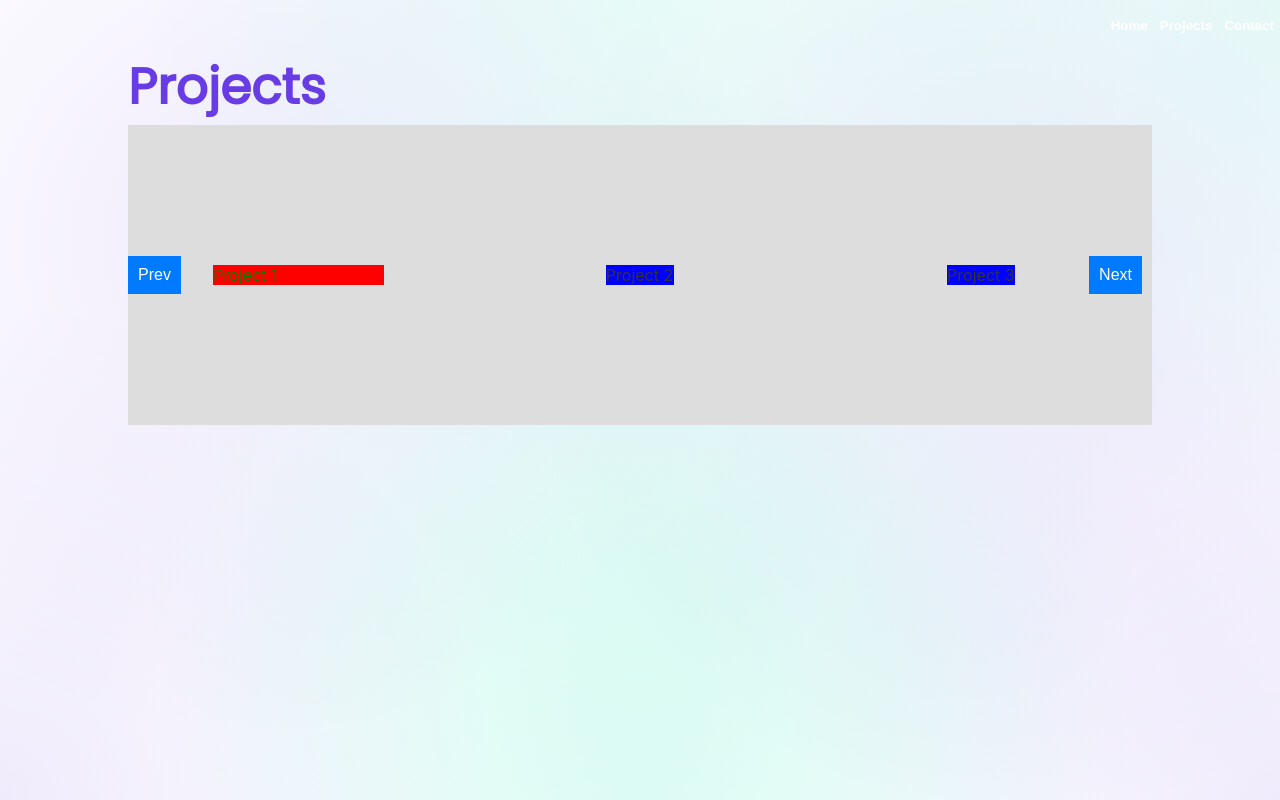
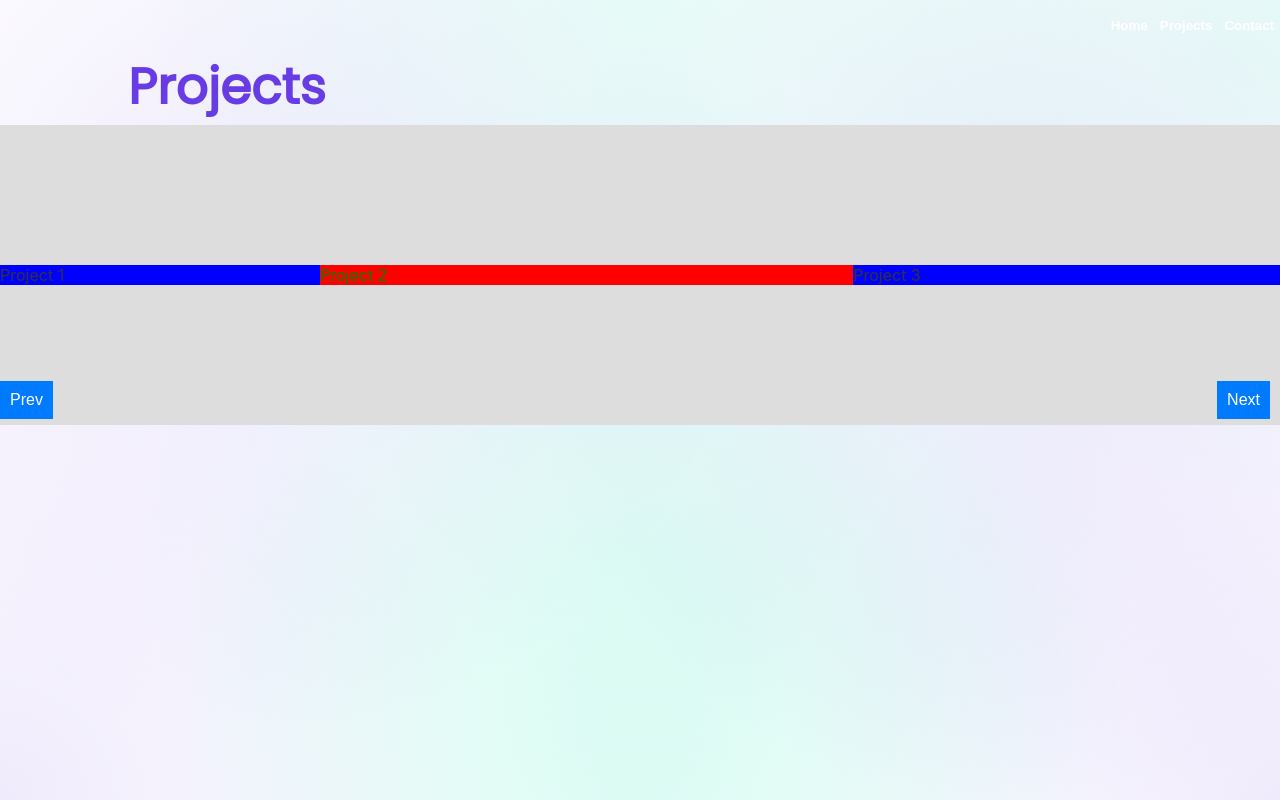
Before and after one commit to nravesz/Portfolio, a React (Create React App) app in the folder front/: page / in a window 1280 px wide. Both pictures are taken after a click on the button "Projects". Built offline with nearby package versions, Linux system fonts and the light colour scheme; the HTML template or start-up script is replaced by a standard one.

Commit message:
style (carousel)

```diff
--- a/front/src/components/projects/Projects.tsx
+++ b/front/src/components/projects/Projects.tsx
@@ -14,6 +14,7 @@ const project: IProject = {
 
 const Projects = () => {
     return (
+        <div>
             <div className="general-div">
                 <div className='title'> Projects </div>
                 {/* <div className="projects-div">
@@ -25,6 +26,7 @@ const Projects = () => {
                     <ProjectCard project={project} />
                     <ProjectCard project={project} />
                 </div> */}
+            </div>
         <ProjectsCarousel />
         </div>
     );
--- a/front/src/components/projects/ProjectsCarousel.tsx
+++ b/front/src/components/projects/ProjectsCarousel.tsx
@@ -54,28 +54,28 @@ const ProjectsCarousel = () => {
           {/* Your carousel slides go here */}
           <div className={`carousel-slide`}
           >
-            <div className={`item ${currentSlide == 0 ? "current" : ""}`}
+            <div className={`item ${currentSlide == 4 ? "current" : ""}`}
             >
                 Project 1
             </div>
           </div>
           <div className={`carousel-slide`}>
-            <div className={`item ${currentSlide == 1 ? "current" : ""}`}>
+            <div className={`item ${currentSlide == 0 ? "current" : ""}`}>
                 Project 2
             </div>
            </div>
           <div className={`carousel-slide`}>
-            <div className={`item ${currentSlide == 2 ? "current" : ""}`}>
+            <div className={`item ${currentSlide == 1 ? "current" : ""}`}>
                 Project 3
             </div>
           </div>
           <div className={`carousel-slide`}>
-            <div className={`item ${currentSlide == 3 ? "current" : ""}`}>
+            <div className={`item ${currentSlide == 2 ? "current" : ""}`}>
                 Project 4
             </div>
           </div>
           <div className={`carousel-slide`}>
-            <div className={`item ${currentSlide == 4 ? "current" : ""}`}>Project 5</div>
+            <div className={`item ${currentSlide == 3 ? "current" : ""}`}>Project 5</div>
           </div>
           {/* Add more slides as needed */}
         </div>
--- a/front/src/components/projects/styles/ProjectsCarousel.scss
+++ b/front/src/components/projects/styles/ProjectsCarousel.scss
@@ -1,7 +1,6 @@
 .carousel-container {
-  position: relative;
-  margin: auto;
   overflow: hidden;
+  width: 100vw;
 
   .carousel-slides {
     display: flex;
@@ -52,13 +51,13 @@
 }
 
 .item {
-  flex:  0 0 20%;
+  flex:  0 0 100%;
   background-color: blue;
-  transform: flex 2s ease-in-out, background-color 2s ease-in-out;
+  transition: flex 2s ease-in-out, background-color 2s ease-in-out;
 }
 
 .item.current {
-  flex: 0 0 50%;
+  flex: 0 0 150%;
   background-color: red;
   color: green;
 }
```
Lines whose indentation alone changed are shown as unchanged.
